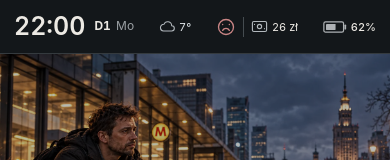
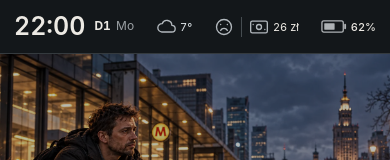
Before and after one commit to AlexanderKruk/street-life-game, a React (Vite) app: page / in a window 390 px wide. Shown: the top 160 px of the page. Built offline with nearby package versions, Linux system fonts and the light colour scheme.

Commit message:
Match header icon sizes and neutralize condition color (v119)

```diff
--- a/src/App.tsx
+++ b/src/App.tsx
@@ -9,7 +9,7 @@ import ClosedContent from './ClosedContent'
 import ResultCard, { type ResultCardData } from './ResultCard'
 import { questionPresentation } from './resultPresentation'
 
-const BUILD_VERSION = 'v2026.10.11-118'
+const BUILD_VERSION = 'v2026.10.11-119'
 
 const PHONE_ACTIVITY_KEY = 'street-life-phone-activity-v1'
 const PHONE_SEARCH_ESTIMATE = 15
--- a/src/styles.css
+++ b/src/styles.css
@@ -827,3 +827,16 @@ footer .header-version { margin-left:auto; align-self:center; }
 .game-header .header-state-row > * { flex:0 0 auto; }
 @media(max-width:420px) { .game-header .header-state-row { gap:7px; } }
 @media(max-width:360px) { .game-header .header-state-row { gap:5px; } }
+
+/* v119: consistent header icon scale and neutral condition color. */
+.game-header .header-condition { color:#b2b8bd; }
+.game-header .money svg,.game-header .weather svg { width:22px; height:22px; }
+.game-header .phone-charge .battery-icon { width:28px; height:18px; }
+@media(max-width:420px) {
+ .game-header .money svg,.game-header .weather svg { width:20px; height:20px; }
+ .game-header .phone-charge .battery-icon { width:26px; height:17px; }
+}
+@media(max-width:360px) {
+ .game-header .money svg,.game-header .weather svg { width:18px; height:18px; }
+ .game-header .phone-charge .battery-icon { width:24px; height:16px; }
+}
```
